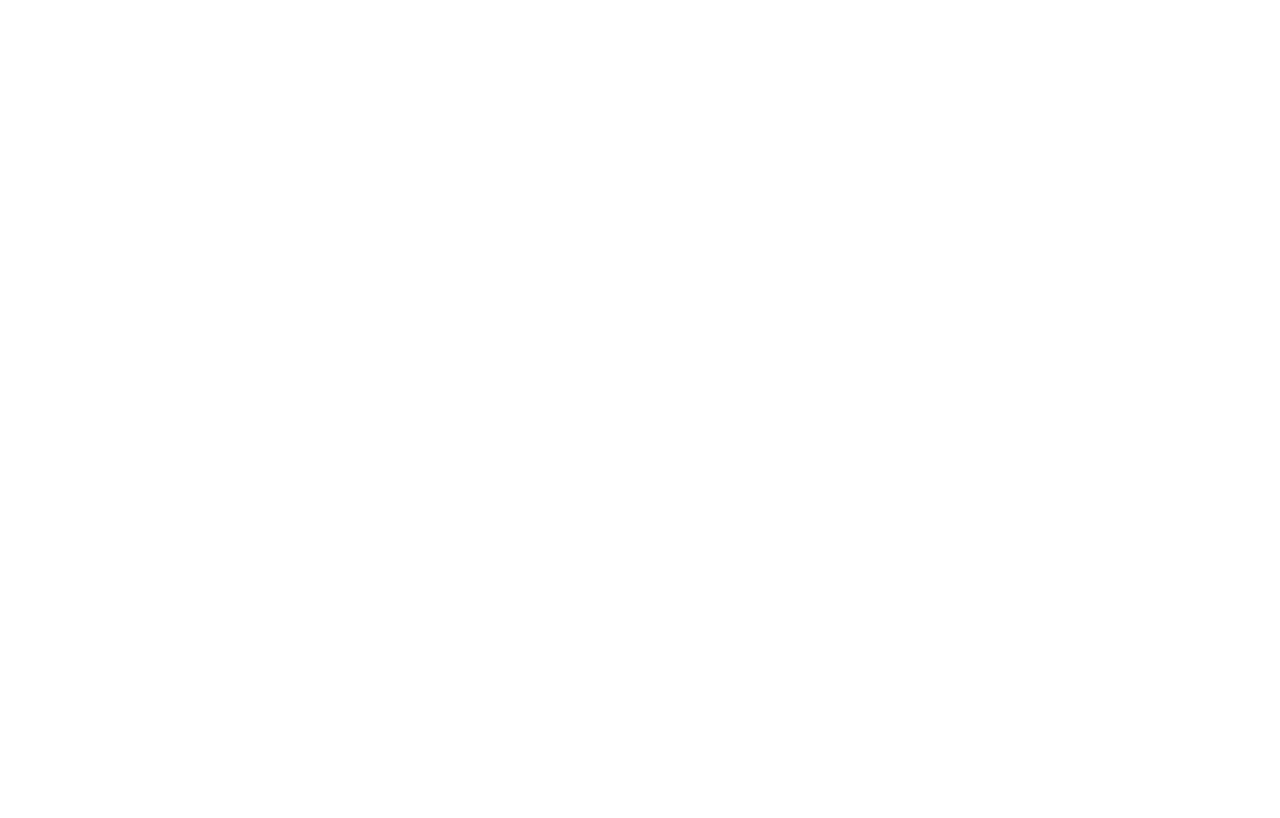
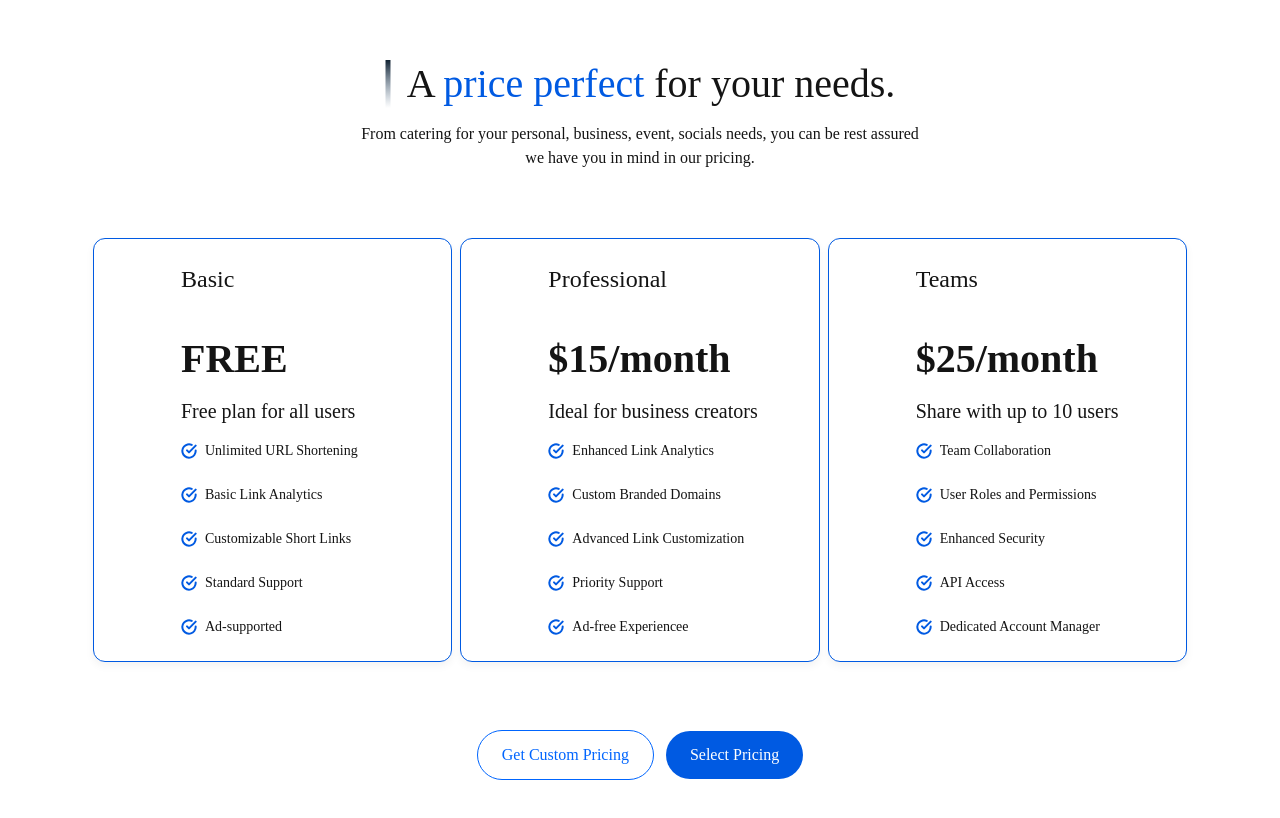
Before and after one commit to Lekanjoy/Scissors-App, a Next.js app: page / in a window 1280 px wide. Shown: the part 1892-2710 px from the top of the page. Before the commit the page ends 1904 px from the top, so only its background shows below. Built offline with nearby package versions, Linux system fonts and the light colour scheme.

Commit message:
feat/pricing:Built pricing section

```diff
--- a/app/page.tsx
+++ b/app/page.tsx
@@ -3,6 +3,7 @@ import Header from '@/components/header'
 import HeroPage from '@/components/hero'
 import Analytics from '@/components/analytics'
 import Why from '@/components/why'
+import Pricing from '@/components/pricing'
 
 export default function Home() {
   return (
@@ -11,6 +12,7 @@ export default function Home() {
       <HeroPage />
       <Analytics/>
       <Why/>
+      <Pricing/>
     </main>
   );
 }
--- a/components/header/index.tsx
+++ b/components/header/index.tsx
@@ -1,4 +1,5 @@
 "use client";
+import { useState, useEffect} from "react";
 import Image from "next/image";
 import Link from "next/link";
 import { usePathname } from "next/navigation";
@@ -20,8 +21,25 @@ const navLinks: NavLinksProps[] = [
 const Header = () => {
   const pathname = usePathname();
 
+  const [scrollPosition, setScrollPosition] = useState(0);
+
+  useEffect(() => {
+    const handleScroll = () => {
+      const position = window.pageYOffset;
+      setScrollPosition(position);
+    };
+
+    window.addEventListener('scroll', handleScroll);
+    return () => {
+      window.removeEventListener('scroll', handleScroll);
+    };
+  }, []);
+
+  const headerStyle =
+    scrollPosition > 100 ? "bg-white shadow-md" : "bg-transparent";
+
   return (
-    <header className="fixed left-0 top-0 z-[100] bg-white w-full shadow-md flex py-3 justify-between items-center px-8 lg:px-[93px]">
+    <header className={`${headerStyle} fixed left-0 top-0 z-[100] w-full flex py-3 justify-between items-center px-8 lg:px-[93px]`}>
       <Image src={Logo} alt="Scissors App Logo" />
       <div className="flex justify-between gap-x-10 text-blackVariant">
         {navLinks.map((link) => {
--- /dev/null
+++ b/components/pricing-card/index.tsx
@@ -0,0 +1,37 @@
+"use client";
+import { useState } from "react";
+import Image from "next/image";
+import { plans } from "@/utils/pricing-data";
+
+const PricingCard = () => {
+
+  return (
+    <>
+      {plans.map((plan, id) => {
+        return (
+          <div onMouseEnter={() => getCurrentPlan(plan.id, id)}  key={plan.id} className={` flex flex-col justify-center border border-primaryColor bg-white shadow-[0px_4px_8px] shadow-[rgba(0,_0,_0,_0.05)] rounded-xl py-6 px-4 duration-300 lg:pl-[87px]  hover:scale-110 hover:z-40`}>
+            <p className=" lg:text-2xl lg:mb-[34px]">{plan.title}</p>
+            <p className=" lg:text-[40px] lg:font-bold lg:mb-2">{plan.price}</p>
+            <p className="lg:text-xl lg:mb-4">{plan.description}</p>
+            <div className="flex flex-col lg:gap-y-6">
+              {plan.features.map((feature, id) => {
+                return (
+                  <div key={id} className="flex items-center gap-x-2">
+                    <Image
+                      src={feature.icon}
+                      alt="Check circle"
+                      className="w-fit"
+                    />
+                    <p className="lg:text-sm">{feature.text}</p>
+                  </div>
+                );
+              })}
+            </div>
+          </div>
+        );
+      })}
+    </>
+  );
+};
+
+export default PricingCard;
--- /dev/null
+++ b/components/pricing/index.tsx
@@ -0,0 +1,37 @@
+import Image from "next/image";
+import before from "../../public/why/before.svg";
+import PricingCard from "../pricing-card";
+
+const Pricing = () => {
+  return (
+    <section className="w-full px-8 text-blackVariant lg:px-[93px] lg:pt-[42px] lg:pb-[112px]">
+      <div className="text-center flex flex-col justify-center items-center  lg:mb-[68px]">
+        <div className="flex lg:gap-x-4">
+          <Image src={before} alt="" className="" />
+          <h4 className="lg:text-[40px]">
+            A <span className="text-primaryColor">price perfect</span> for your
+            needs.
+          </h4>
+        </div>
+        <p className="text-base lg:mt-2 lg:w-[560px]">
+          From catering for your personal, business, event, socials needs, you
+          can be rest assured we have you in mind in our pricing.
+        </p>
+      </div>
+
+      <div className="grid lg:grid-cols-3 lg:gap-x-2 lg:mb-[68px]">
+        <PricingCard />
+      </div>
+      <div className="flex items-center justify-center lg:gap-x-3">
+        <button className="text-[#0065FE]   px-6 py-3 border border-[#0065FE] rounded-[100px]">
+          Get Custom Pricing
+        </button>
+        <button className="bg-[#005AE2]  px-6 py-3 text-white rounded-[100px]">
+          Select Pricing
+        </button>
+      </div>
+    </section>
+  );
+};
+
+export default Pricing;
--- a/tailwind.config.js
+++ b/tailwind.config.js
@@ -9,6 +9,7 @@ module.exports = {
     extend: {
       colors: {
         blackVariant: "#141414",
+        primaryColor: "#005AE2",
       },
       backgroundImage: {
         heroTopBg: "url('../public/hero/topBg.svg')",
--- /dev/null
+++ b/utils/pricing-data/index.tsx
@@ -0,0 +1,102 @@
+import { StaticImageData } from "next/image";
+import check from "../../public/pricing/check-circle-blue.svg";
+
+interface Feature {
+  icon: StaticImageData;
+  text: string;
+}
+
+interface Plan {
+    id: number;
+  title: string;
+  price: string;
+  description: string;
+  features: Feature[];
+}
+
+export const plans: Plan[] = [
+  {
+    id: 0,
+    title: "Basic",
+    price: "FREE",
+    description: "Free plan for all users",
+    features: [
+      {
+        icon: check,
+        text: "Unlimited URL Shortening",
+      },
+      {
+        icon: check,
+        text: "Basic Link Analytics",
+      },
+      {
+        icon: check,
+        text: "Customizable Short Links",
+      },
+      {
+        icon: check,
+        text: "Standard Support",
+      },
+      {
+        icon: check,
+        text: "Ad-supported",
+      },
+    ],
+  },
+  {
+    id: 1,
+    title: "Professional",
+    price: "$15/month",
+    description: "Ideal for business creators",
+    features: [
+      {
+        icon: check,
+        text: "Enhanced Link Analytics",
+      },
+      {
+        icon: check,
+        text: "Custom Branded Domains",
+      },
+      {
+        icon: check,
+        text: "Advanced Link Customization",
+      },
+      {
+        icon: check,
+        text: "Priority Support",
+      },
+      {
+        icon: check,
+        text: "Ad-free Experiencee",
+      },
+    ],
+  },
+  {
+    id: 2,
+    title: "Teams",
+    price: "$25/month",
+    description: "Share with up to 10 users",
+    features: [
+      {
+        icon: check,
+        text: "Team Collaboration",
+      },
+      {
+        icon: check,
+        text: "User Roles and Permissions",
+      },
+      {
+        icon: check,
+        text: "Enhanced Security",
+      },
+      {
+        icon: check,
+        text: "API Access",
+      },
+      {
+        icon: check,
+        text: "Dedicated Account Manager",
+      },
+    ],
+  },
+];
```
Also changed, not shown: public/pricing/check-circle-blue.svg (added), public/pricing/check-circle-white.svg (added).
